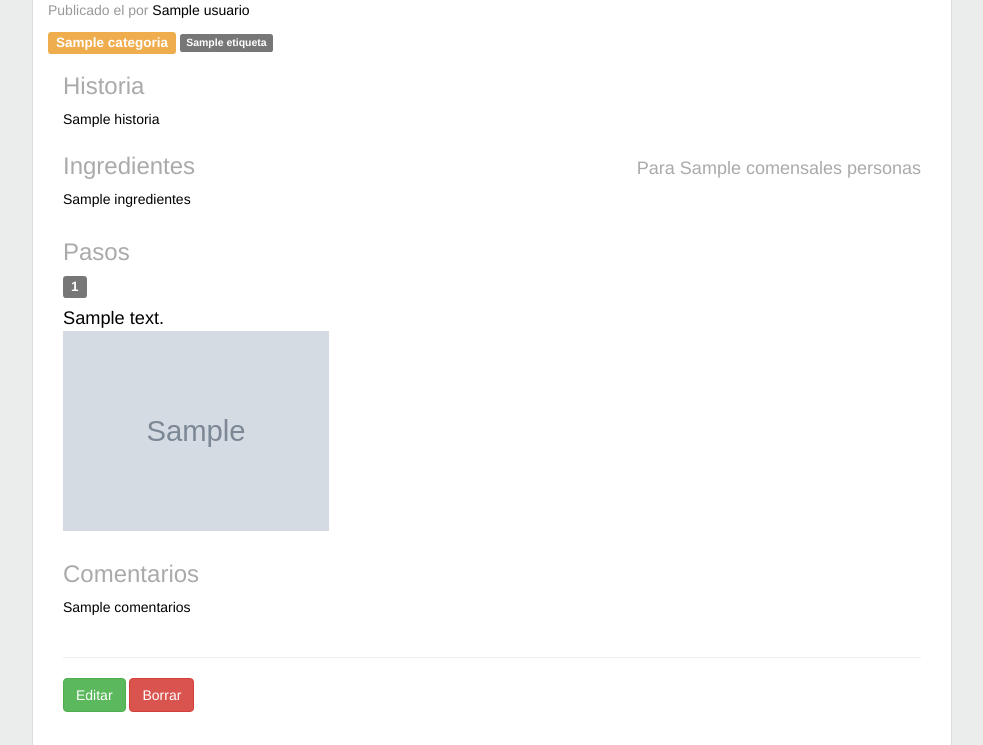
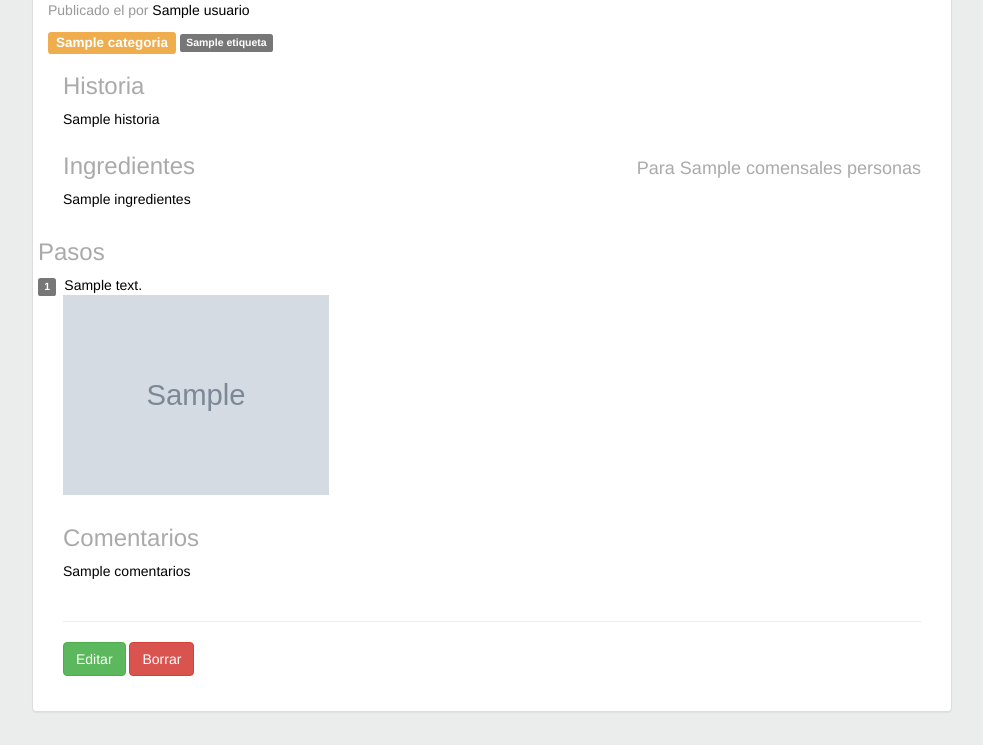
Before and after one commit to arjonatorres/recetas, a Yii app: template views/recetas/view.php in a window 1280 px wide. Shown: the part 849-1594 px from the top of the page, without its empty margins (148-1131 px from the left). Run offline with PHP 8.4 and a stand-in for Yii, Linux system fonts and the light colour scheme; the template is opened without the code that fills it: most values are stand-ins (such as "Sample title", 1, 10 or a date in 2020); grey boxes marked "Sample" are stand-in pictures; data that the repository does not hold is empty; some libraries are stand-ins or nearby versions.

Commit message:
[Fix] Vista de pasos

```diff
--- a/views/recetas/view.php
+++ b/views/recetas/view.php
@@ -7,7 +7,7 @@ use yii\web\View;
 /* @var $this yii\web\View */
 /* @var $model app\models\Recetas */
 
-$this->registerCssFile('@web/css/recetas-view.css?r=20190105', [
+$this->registerCssFile('@web/css/recetas-view.css?r=20190115', [
     'depends' => [\yii\bootstrap\BootstrapAsset::className(), \yii\web\YiiAsset::className()],
 ]);
 $this->title = $model->titulo . ' de ' . Yii::$app->user->identity->usuario;
@@ -125,18 +125,18 @@ $this->registerJs($js, View::POS_END);
                     <?= nl2br(Html::encode($model->ingredientes)) ?>
                 </div>
 
-                <div class="col-md-12">
+                <div class="col-md-12 div-pasos">
                     <h3 class="encabezados">Pasos</h3>
                     <?php foreach ($model->pasos as $i => $paso) { ?>
                         <div class="<?= ($i+1) != $numPasos ? 'pasos ': 'pasos margin10 ' ?>paso<?=($i+1)?>">
-                            <h4><span class="label label-default"><?=($i+1)?></span></h4>
+                            <h5 class="numeros" style="display:inline"><span class="label label-default"><?=($i+1)?></span></h5>
                             <span class="paso-texto"><?= nl2br(Html::encode($paso->texto)) ?></span>
                             <?php
                             $ruta = $paso->getRutaImagen($model->id, $i);
                             if ($ruta) {
                                 $ruta .= '?r=' . strtotime($model->updated_at); ?>
                                 <div class="row">
-                                    <div class="col-md-4">
+                                    <div class="col-md-4 imagenes-pasos">
                                         <?= Html::img($ruta,
                                             [
                                                 'class' => 'img-responsive',
--- a/web/css/recetas-view.css
+++ b/web/css/recetas-view.css
@@ -54,8 +54,21 @@
     margin-bottom: 25px;
 }
 
-.paso-texto {
-    font-size: 1.3em;
+.div-pasos {
+    padding-left: 40px;
+}
+
+.numeros {
+    margin-left: -25px;
+    padding-right: 4px;
+}
+
+.div-pasos .encabezados {
+    margin-left: -25px;
+}
+
+.imagenes-pasos {
+    padding: 0px;
 }
 
 .pasos .row img {
```
